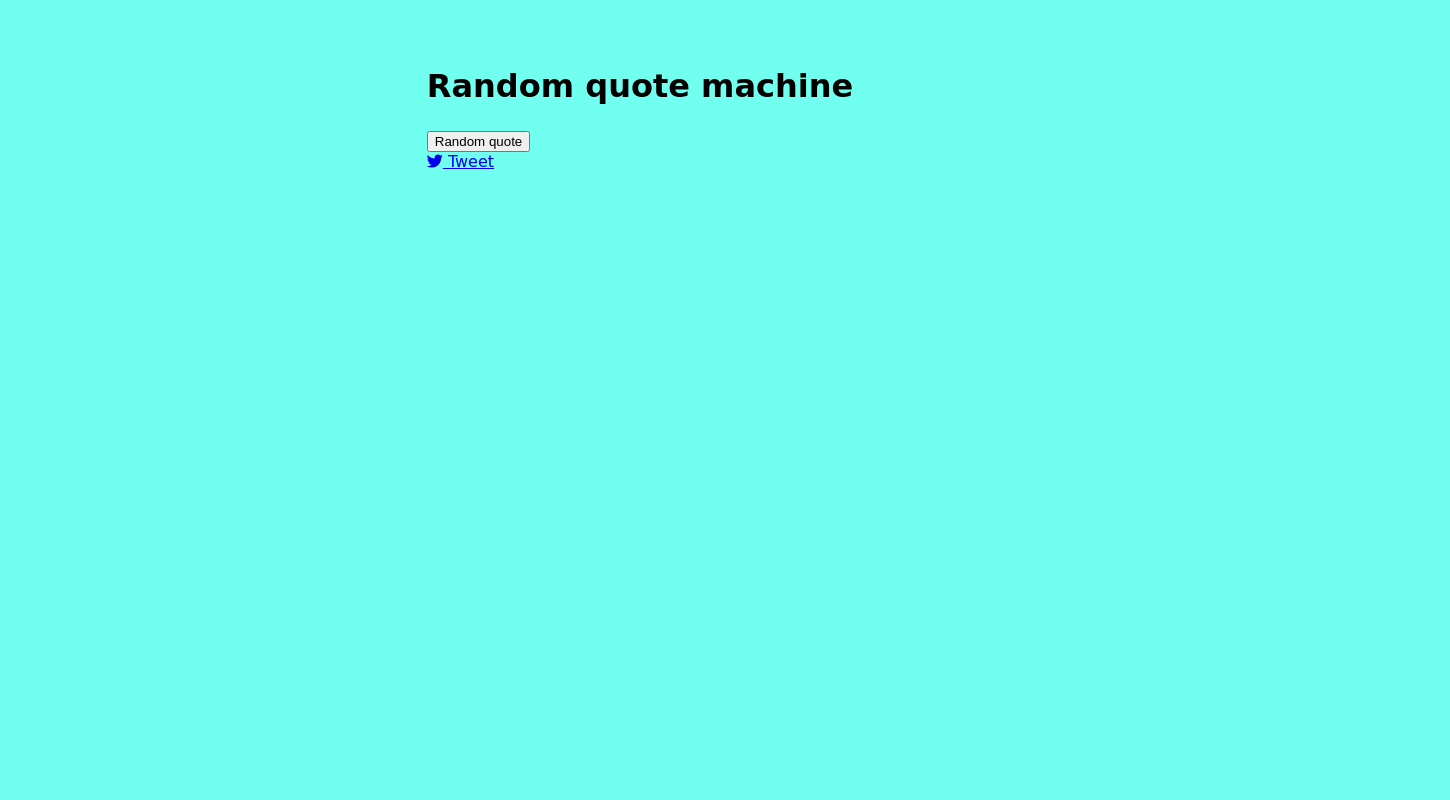
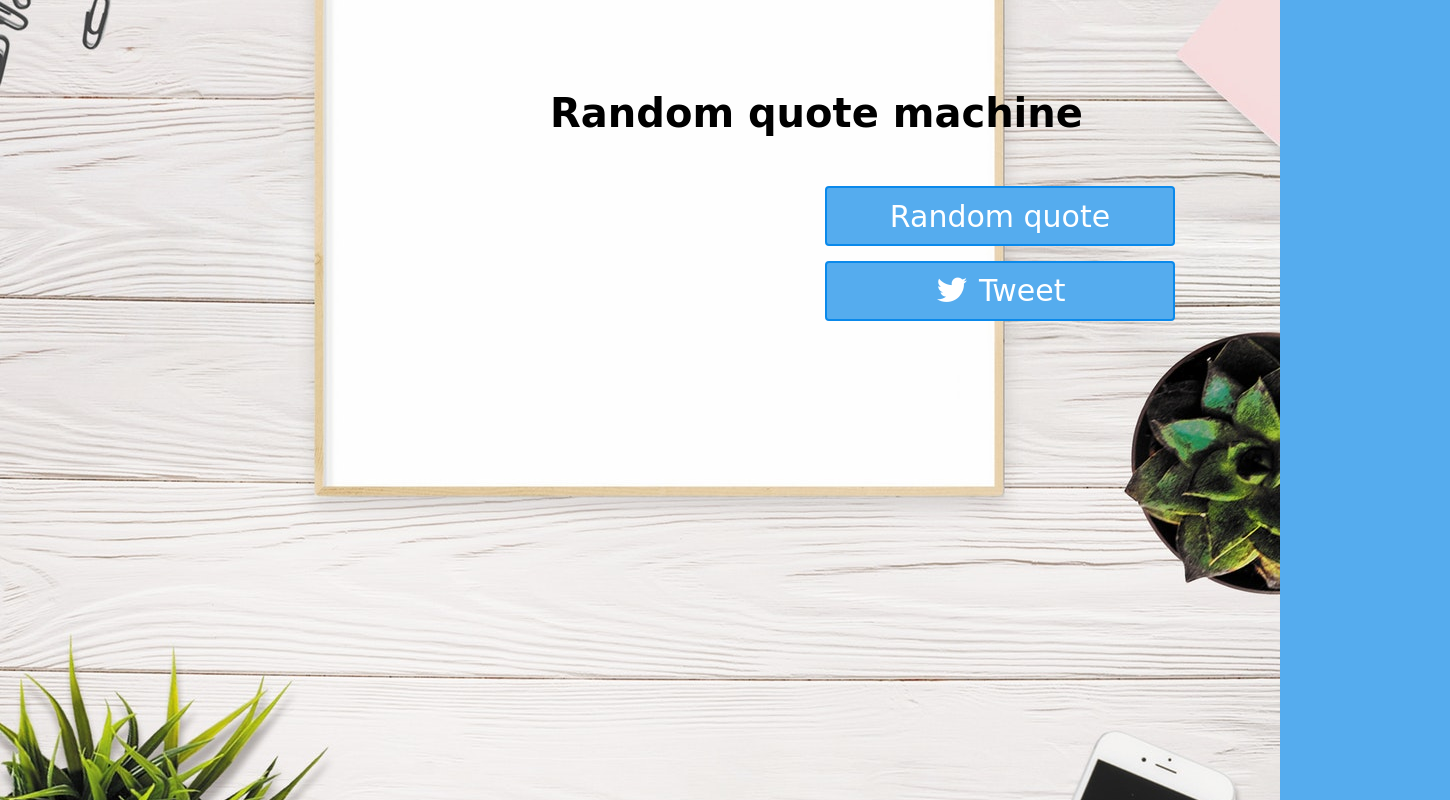
Before and after one commit to krollukasz/16.4_Random_quote, a website: page index.html in a window 1280 px wide. Shown: the whole page, 1450 px wide, since content can reach past the window. Drawn offline with Linux system fonts and the light colour scheme; no server answers; a web font is replaced by a local one.

Commit message:
Add styles for body, headers and buttons

```diff
--- a/sass/style.scss
+++ b/sass/style.scss
@@ -2,6 +2,7 @@
 
 * {
   box-sizing: border-box;
+  margin: 0 auto;
 }
 
 body {
@@ -9,35 +10,67 @@ body {
   display: flex;
   justify-content: center;
   font-family: "Averia Serif Libre", cursive;
-  background-color: #71fff0;
+  background-image: url("../images/board.jpeg");
+  background-position: center;
+  background-repeat: no-repeat;
+  background-size: cover;
+  background-color: #55ACEE;;
+  position: relative;
 }
 
-.container {
-  width: 1200px;
+main {
+  max-width: 900px;
+  height: auto;
+  position: absolute;
+  top: 50px;
+  left: 550px;
 }
 
 h1 {
-  font-size: 32px;
+  font-size: 40px;
+  margin-bottom: 40px;
 }
 
-.write-joke {
-  margin: 50px;
-  font-size: 20px;
+h2, h3 {
+  margin-bottom: 20px;
 }
 
-.joke-button {
-  width: 120px;
-  height: 30px;
-  font-size: 14px;
-  font-family: "Averia Serif Libre", cursive;
-  background-color: #ffe435;
-  color: #000;
-  border: none;
-  border-radius: 10px;
-  cursor: pointer;
-  transition: 0.7s;
+.buttons {
+  width: 900px;
+  height: auto;
+  margin-top: 50px;
+  text-align: center;
+  display: flex;
+  flex-direction: column;
+  justify-content: center;
+  align-items: center;
 
-    &:hover {
-      background-color: #f4bd27;
+  .btn {
+    margin-bottom: 15px;
+    padding: 10px 0;
+    width: 350px;
+    height: 60px;
+    background-color: #55ACEE;
+    color: #ffffff;
+    font-family: "Averia Serif Libre", cursive;
+    font-size: 30px;
+    border: 2px solid #0a89eb;
+    border-radius: 4px;
+    display: block;
+    cursor: pointer;
+  }
+
+  .tweet-button a {
+    color: #ffffff;
+    text-decoration: none;
+
+    .fa-twitter {
+      width: 35px;
+      height: 35px;
+      text-align: center;
+      background-color: #55ACEE;
+      color: #ffffff;
+      line-height: 30px;
     }
+  }
 }
```
Also changed, not shown: css/style.css, 1 other file.
